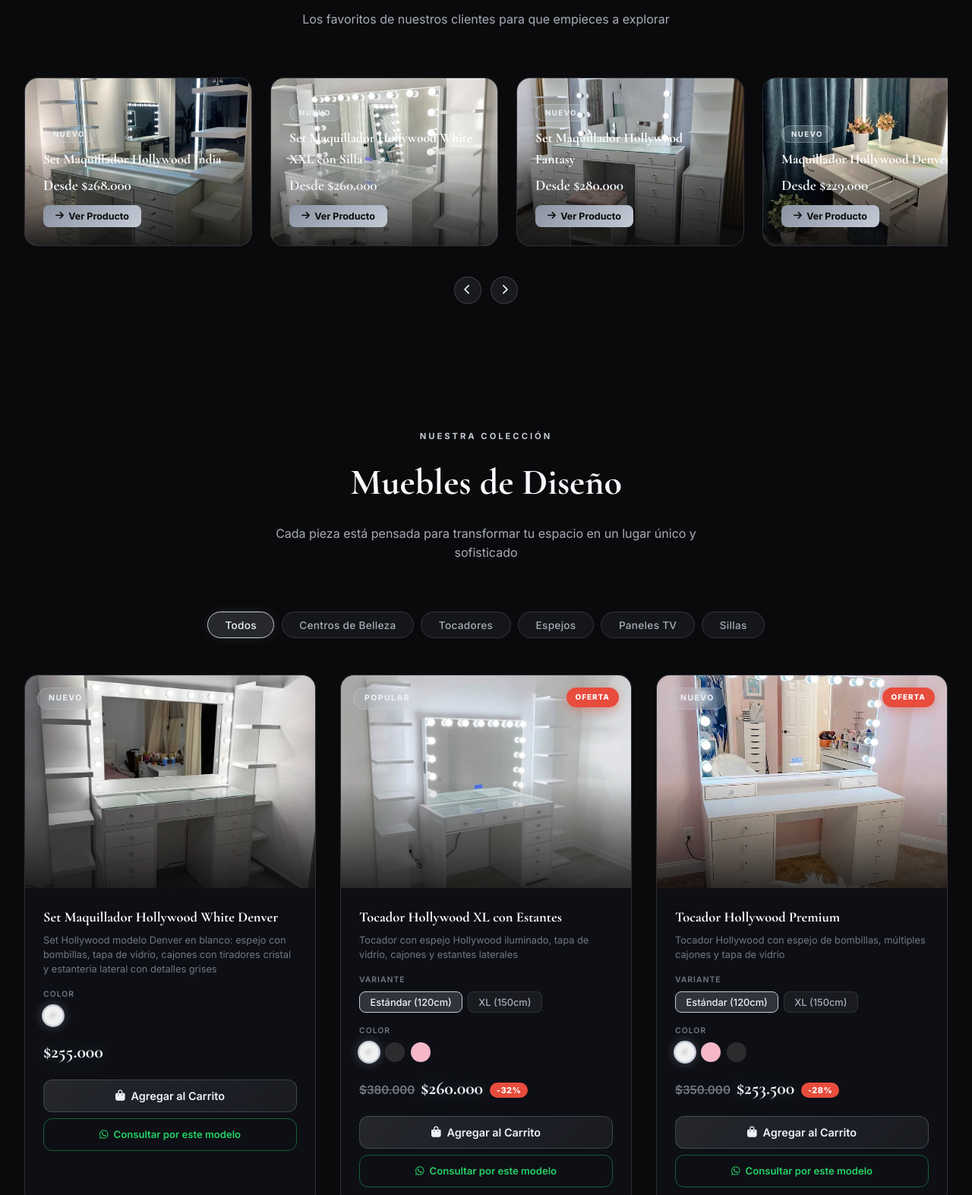
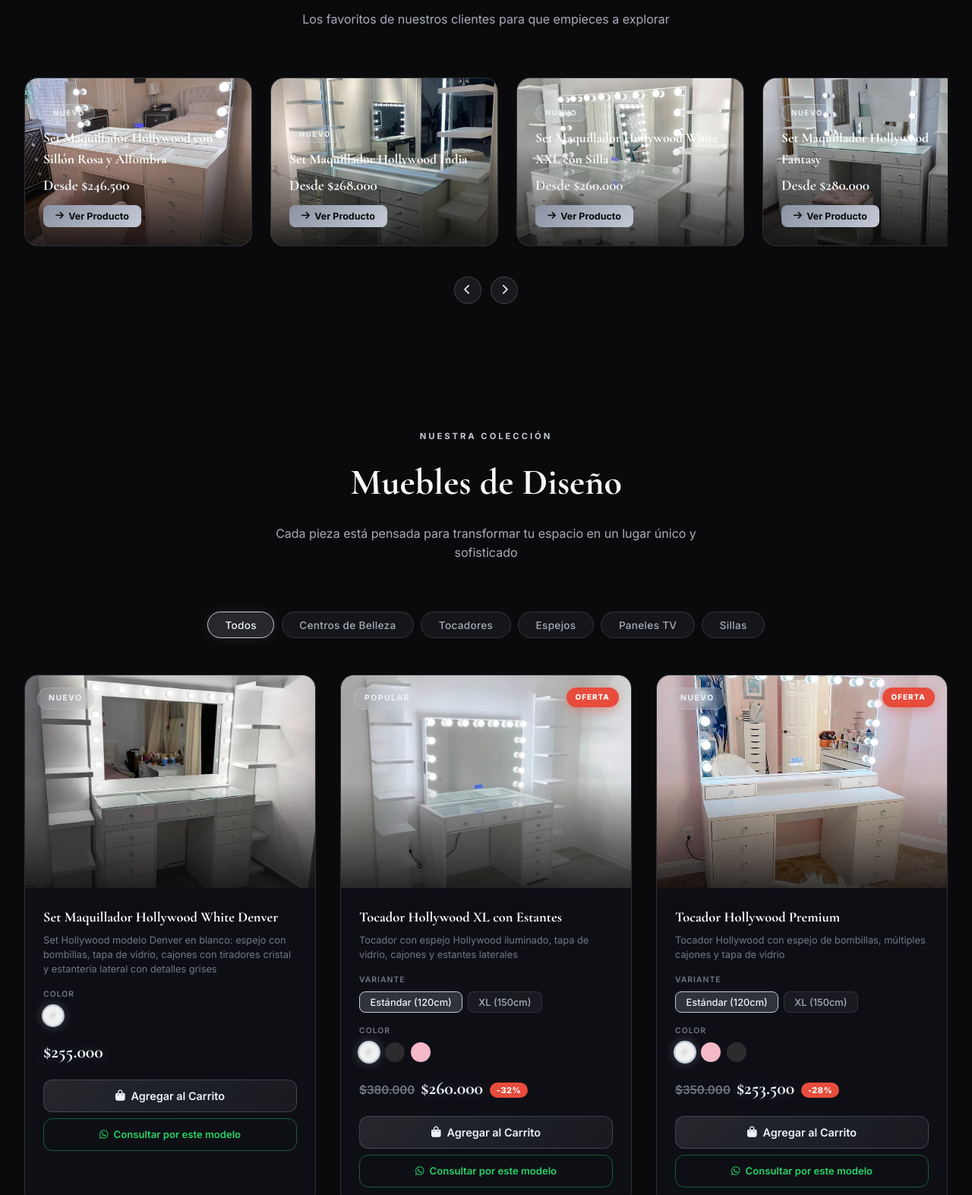
Before and after one commit to floshilapor-gif/remodelatuhogar-ba, a plain HTML site: page index.html in a window 1280 px wide. Shown: the part 977-2550 px from the top of the page at 76% size. Drawn offline with nearby package versions, Linux system fonts and the light colour scheme.

Commit message:
Agrega Set Maquillador Hollywood con Sillón Rosa y Alfombra ($246.500)
Co-Authored-By: Claude Opus 4.8 <noreply@anthropic.com>

```diff
--- a/index.html
+++ b/index.html
@@ -1260,6 +1260,15 @@ const PRODUCTS = [
     badge: "NUEVO",
     colors: [{name:"Espejado",hex:"#d8dde3"}],
     variants: [{size:"Completo (Set)",price:268000}]
+  },
+  {
+    name: "Set Maquillador Hollywood con Sillón Rosa y Alfombra",
+    category: "Centros de Belleza",
+    image: "img/photo_2026-07-03 01.04.37.jpeg",
+    desc: "Set Maquillador Hollywood en blanco con espejo de bombillas LED, tapa de vidrio con organizadores, cajones con tiradores de cristal diamante, sillón de pana rosado claro y alfombra a juego incluidos",
+    badge: "NUEVO",
+    colors: [{name:"Blanco / Rosa",hex:"#f2d9df"}],
+    variants: [{size:"Completo (Set)",price:246500}]
   }
 ];
 
@@ -1714,7 +1723,7 @@ function closeLightbox(e) {
 document.addEventListener('keydown', e => { if (e.key === 'Escape') closeLightbox(); });
 
 // ============ FEATURED PRODUCTS ============
-const FEATURED_IDS = [30, 29, 25, 26, 27, 28, 0, 1, 3, 4, 8, 9, 14, 16, 21]; // indices of featured products
+const FEATURED_IDS = [31, 30, 29, 25, 26, 27, 28, 0, 1, 3, 4, 8, 9, 14, 16, 21]; // indices of featured products
 
 function renderFeatured() {
   const el = document.getElementById('featuredScroll');
```
Also changed, not shown: img/photo_2026-07-03 01.04.37.jpeg (added).
